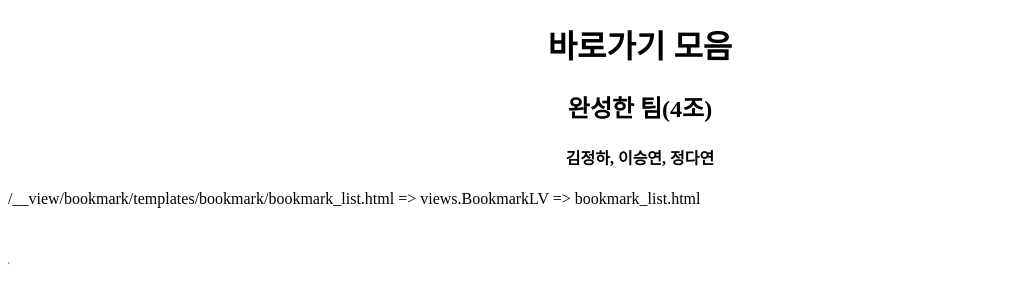
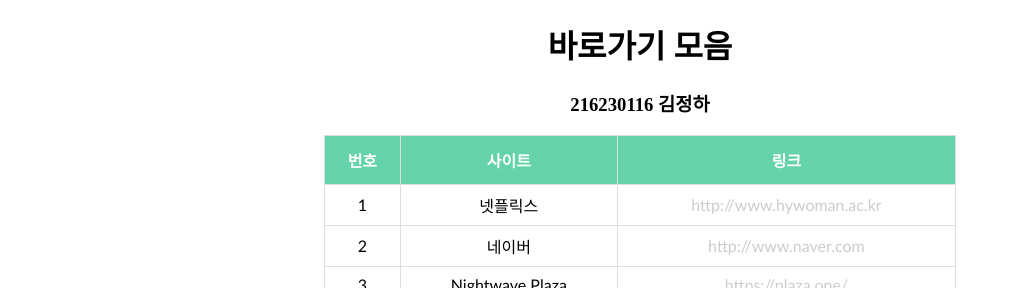
Before and after one commit to jeounghaa/blog, a Django app: template bookmark/templates/bookmark/bookmark_list.html in a window 1280 px wide. Shown: the top 288 px of the page, without its empty margins (0-1011 px from the left). Run offline with Django 3.2, Linux system fonts and the light colour scheme; the template is opened without the code that fills it, so the values that code supplies are empty.

Commit message:
Changed ...

```diff
--- a/blog/templates/blog/post_all.html
+++ b/blog/templates/blog/post_all.html
@@ -5,9 +5,7 @@
 기본값 object_list 대신 정의했지만, object_list 역시 사용 가능함-->
 {% for post in posts %}
     <h2>
-        <!--href='blog/post/django-example/'과 같은 슬러그 형태로 링크 처리하되,
-        {{ blog.models.Post.get_absolute_url() 함수 }} 또는
-        {% url url_name pk %}}로 링크 처리-->
+
         <a href='{{ post.get_absolute_url }}'>
         <!--위 a 요소와 아래 a 요소는 동일한 코드이지만,
         위는 url 패턴을 간접 태그 인자로 사용하지만,
@@ -30,14 +28,12 @@
         has_previous, has_next, previous_page_number, next_page_number,
         number, pagenator.num_pages 속성을 가짐-->
         {% if page_obj.has_previous %}
-            <!--링크 형식 href="?page={{ page_obj.previous_page_number }}"에 주목-->
             <a href="?page={{ page_obj.previous_page_number }}">이전 페이지</a>
         {% endif %}
 
         페이지 {{ page_obj.number }} / {{ page_obj.paginator.num_pages }}
 
         {% if page_obj.has_next %}
-            <!--링크 형식 href="?page={{ page_obj.previous_page_number }}"에 주목-->
             <a href="?page={{ page_obj.next_page_number }}">다음 페이지</a>
         {% endif %}
     </span>
--- a/bookmark/templates/bookmark/bookmark_list.html
+++ b/bookmark/templates/bookmark/bookmark_list.html
@@ -29,7 +29,7 @@
             background-color: #65D3AA;
             color: white;
         }
-        #hh {
+        #tt {
             text-align: center;
         }
         a:link{color:#CCCCCC; text-decoration: none;}
@@ -57,62 +57,65 @@
 </head>
 <body>
     <div id="content">
-        <div id="hh">
+        <div id="tt">
             <h1>바로가기 모음</h1>
-            <h2>완성한 팀(4조)</h2>
-            <h4>김정하, 이승연, 정다연</h4>
+            <h3>216230116 김정하</h3>
         </div>
-        {% if request.path == "/bookmark_t_CBV/" %}
+
+            <!--표 형식 스타일-->
             <table id="tbl" >
                 <tr>
-                    <th>id</th>
-                    <th>title</th>
-                    <th>url</th>
+                    <th>번호</th>
+                    <th>사이트</th>
+                    <th>링크</th>
                 </tr>
-                {% for bookmark in object_list %} <!-- 디폴트 컨텍스트 변수가 objecct_list -->
+                 <!-- 디폴트 컨텍스트 변수가 objecct_list -->
                     <tr>
-                        <td>{{ bookmark.id }}</td>
-                        <td>{{ bookmark.title }}</td>
+                        <td>1</td>
+                        <td>넷플릭스</td>
                         <td>
                             <!-- name이 'detail'인 url 패턴으로 연결하되
                             bookmark.id가 pk 매개변수로 지정되어
                             /bookmark/99/와 같은 url 패턴으로 처리됨.
                             따라서 BookmarkDV.as_view() 메소드가 담당하여
                             bookmark_detail.html로 연결함.  -->
-                            <a href="{% url 'detail' bookmark.id %}">
-                                {{ bookmark.url }}
+                            <a href="/bookmark/1/">
+                                http://www.hywoman.ac.kr
                             </a>
                         </td>
                     </tr>
-                {% endfor %}
+                 <!-- 디폴트 컨텍스트 변수가 objecct_list -->
+                    <tr>
+                        <td>2</td>
+                        <td>네이버</td>
+                        <td>
+                            <!-- name이 'detail'인 url 패턴으로 연결하되
+                            bookmark.id가 pk 매개변수로 지정되어
+                            /bookmark/99/와 같은 url 패턴으로 처리됨.
+                            따라서 BookmarkDV.as_view() 메소드가 담당하여
+                            bookmark_detail.html로 연결함.  -->
+                            <a href="/bookmark/2/">
+                                http://www.naver.com
+                            </a>
+                        </td>
+                    </tr>
+                 <!-- 디폴트 컨텍스트 변수가 objecct_list -->
+                    <tr>
+                        <td>3</td>
+                        <td>Nightwave Plaza</td>
+                        <td>
+                            <!-- name이 'detail'인 url 패턴으로 연결하되
+                            bookmark.id가 pk 매개변수로 지정되어
+                            /bookmark/99/와 같은 url 패턴으로 처리됨.
+                            따라서 BookmarkDV.as_view() 메소드가 담당하여
+                            bookmark_detail.html로 연결함.  -->
+                            <a href="/bookmark/3/">
+                                https://plaza.one/
+                            </a>
+                        </td>
+                    </tr>
+
             </table>
-        {% else %}
-            <p>{{request.path}} => views.BookmarkLV => bookmark_list.html</p>
-            <!--원래 교과서 스타일-->
-            <ul>
-                {% for bookmark in object_list %} <!--
-                    object_list 내부의 모든 bookmark에 대하여 반복 처리
-                    BookmarkLV 클래스형 뷰에서 설명한
-                    디폴트 컨텍스트 변수 object_list를 인수로 받아서 활용하고 있음 -->
-                    <li><!-- name이 'detail'인 url 패턴으로 연결하되
-                        bookmark.id가 pk 매개변수로 지정되어
-                        /bookmark/99/와 같은 url 패턴으로 처리됨.
-                        따라서 BookmarkDV.as_view() 메소드가 담당하여
-                        bookmark_detail.html로 연결함.  -->
-                        <a href="{% url 'detail' bookmark.id %}">
-                            {{ bookmark }}<!--
-                            {{ bookmark }} 템플릿 변수는
-                            Bookmark 테이블의 특정 레코드 하나를 의미하며,
-                            즉 Bookmark 클래스의 특정 객체를 의미하며,
-                            디폴트 컨텍스트 변수 object에 해당함.
-                            <ul> <li> 요소로 bookmark 객체를 지정하면
-                            bookmark.title이 출력되도록
-                            bookmark.models.Bookmark.__str__()에서 지정하였음. -->
-                        </a>
-                    </li>
-                {% endfor %}
-            </ul>
-        {% endif %}
     <br/>
     <marquee loop="infinite" direction="right" id="mar">재생시켜 주세요</marquee>
     <div  class="youtubeWrap">
```
Also changed, not shown: blog/admin.py (+4 -4 lines), blog/models.py (+34 -35 lines), blog/urls.py (+18 -18 lines), bookmark/admin.py (+3 -5 lines), bookmark/urls.py (+46 -28 lines), mysite/urls.py (+37 -21 lines).
